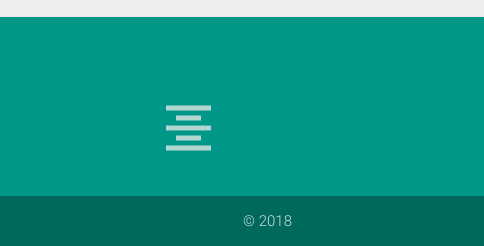
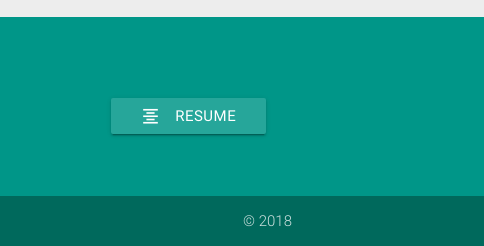
Before and after one commit to wbounas/wbounas.github.io, a website: page index.html in a window 1280 px wide. Shown: the part 3129-3375 px from the top of the page, 796-1280 px from the left. Drawn offline with nearby package versions, Linux system fonts and the light colour scheme.

Commit message:
Replace `resume` icon with button for testing

```diff
--- a/index.html
+++ b/index.html
@@ -374,7 +374,9 @@
           </div>
           <div class="col s6 m3">
             <a href="assets/resumev6-willbounas.pdf" target="_blank">
-              <i class="material-icons medium footer-img">format_align_center</i>
+              <a class="waves-effect waves-light btn">
+                <i class="material-icons left">format_align_center</i>Resume
+              </a>
             </a>
           </div>
         </div>
```
